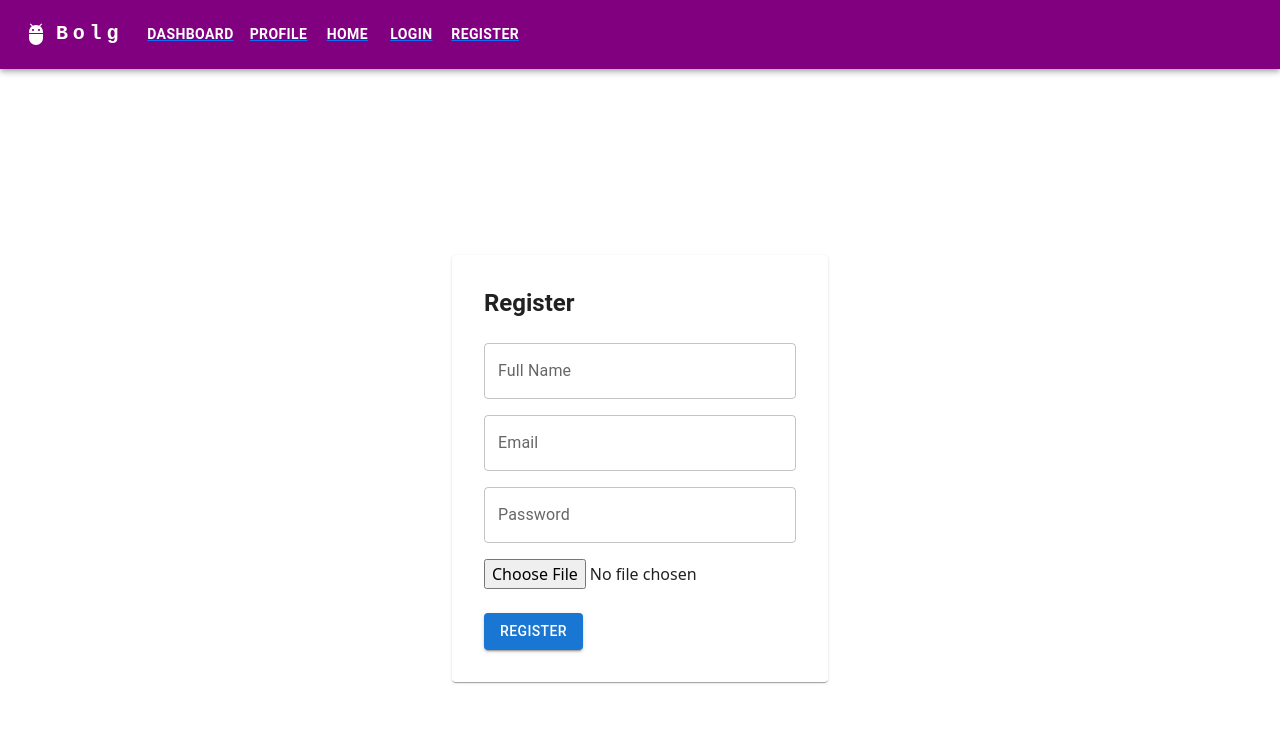
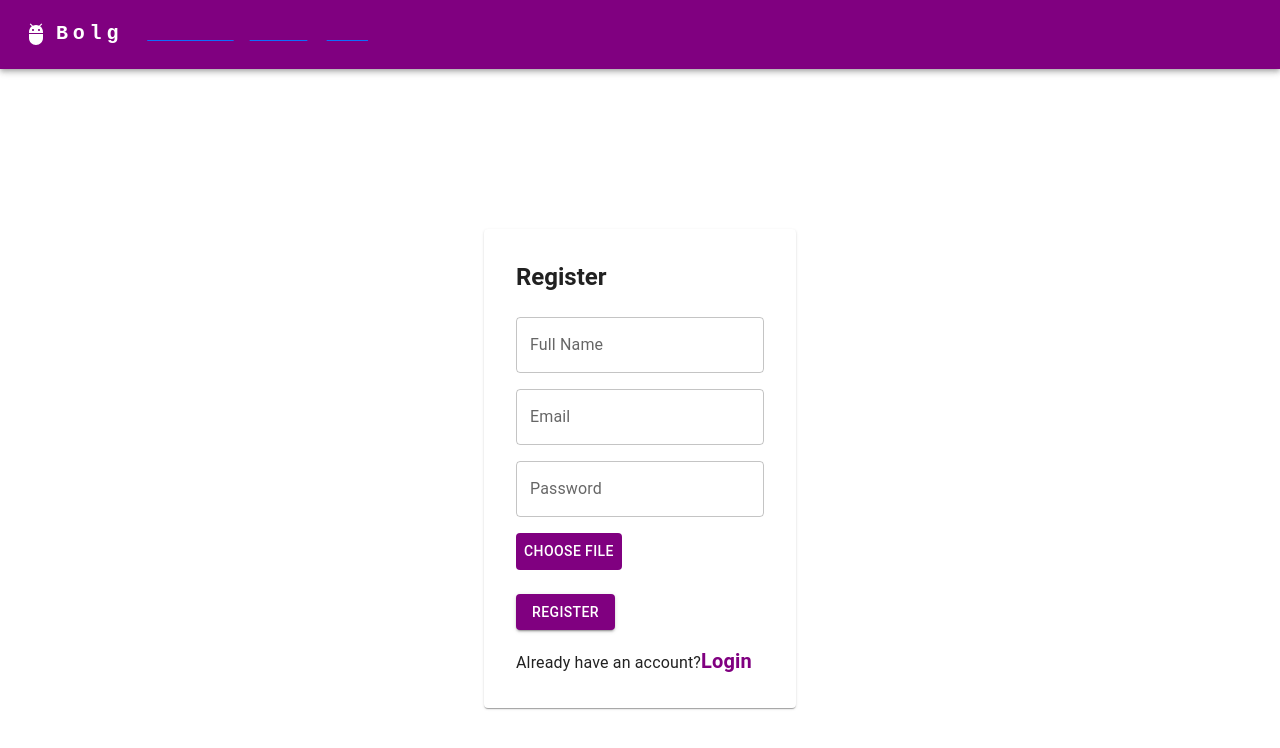
Before and after one commit to MuhammadAbrarulhaq986/SMIT-WMA-Batch-11-20-React-Blogging-App, a React (Vite) app: page /register in a window 1280 px wide. Shown: the top 748 px of the page. Built offline with nearby package versions, Linux system fonts and the light colour scheme.

Commit message:
React Filnal project Blogging App using React-Bootstrap, Material  UI, React Hook-Forms , React Router-Dom, and Firebase

```diff
--- a/src/components/Navbar.jsx
+++ b/src/components/Navbar.jsx
@@ -18,10 +18,12 @@ import {
   getCurrentUser,
   init,
 } from "../config/firebase/firebasemethods";
+import Stack from "@mui/material/Stack";
 
 const Navbar = () => {
   const navigate = useNavigate();
-  const [isUser, setIsUser] = React.useState(false); // Initialize isUser to false
+  const [isUser, setIsUser] = React.useState(false); // Initialize isUser     to false
+  const [user, setUser] = React.useState({}); // Add this line
   const [isActive, setIsActive] = React.useState(false);
   const [anchorElNav, setAnchorElNav] = React.useState(null);
 
@@ -32,6 +34,7 @@ const Navbar = () => {
       const user = await getCurrentUser();
       if (user) {
         setIsUser(true);
+        setUser(user); // Add this line
       }
     };
     checkUser();
@@ -56,9 +59,54 @@ const Navbar = () => {
     { label: "Dashboard", link: "/dashboard" },
     { label: "Profile", link: "/profile" },
     { label: "Home", link: "/" },
-    { label: "Login", link: "/login" },
-    { label: "Register", link: "/register" },
   ];
+
+  const authItems = isUser
+    ? [
+        {
+          label: (
+            <Stack direction="row" spacing={1}>
+              <Avatar src={user.photoURL} alt={user.displayName} />
+              <Typography variant="h6">{user.displayName}</Typography>
+              <Button
+                key="logout"
+                onClick={logoutUser}
+                sx={{
+                  my: 2,
+                  display: "block",
+                  color: "purple",
+                  fontWeight: "600",
+                }}
+              >
+                Logout
+              </Button>
+            </Stack>
+          ),
+        },
+      ]
+    : [
+        { label: "Login", link: "/login", onClick: () => navigate("/login") },
+        {
+          label: "Register",
+          link: "/register",
+          onClick: () => navigate("/register"),
+        },
+      ];
+
+  // Update isUser     state when user logs in
+  React.useEffect(() => {
+    const checkUser = async () => {
+      await init();
+      const user = await getCurrentUser();
+      if (user) {
+        setIsUser(true);
+        setUser(user);
+      } else {
+        setIsUser(false);
+      }
+    };
+    checkUser();
+  }, [navigate]);
 
   return (
     <AppBar position="static" sx={{ backgroundColor: "purple" }}>
@@ -117,7 +165,7 @@ const Navbar = () => {
                   className="navbar-item"
                   sx={{
                     textDecoration: "none",
-                    color: " white",
+                    color: " purple",
                   }}
                 >
                   <MenuItem onClick={handleCloseNavMenu}>
@@ -127,13 +175,16 @@ const Navbar = () => {
                   </MenuItem>
                 </Link>
               ))}
-              {isUser && (
-                <MenuItem onClick={logoutUser}>
+              {authItems.map((item, index) => (
+                <MenuItem
+                  key={index}
+                  onClick={item.onClick ? item.onClick : handleCloseNavMenu}
+                >
                   <Typography sx={{ textAlign: "center" }}>
-                    <b>Logout</b>
+                    <b>{item.label}</b>
                   </Typography>
                 </MenuItem>
-              )}
+              ))}
             </Menu>
           </Box>
           <Box sx={{ flexGrow: 1, display: { xs: "none", md: "flex" } }}>
@@ -144,27 +195,27 @@ const Navbar = () => {
                 className="navbar-item"
                 sx={{
                   textDecoration: "none",
-                  color: "white",
+                  color: "purple",
                 }}
               >
                 <Button
                   key={item.label}
                   onClick={handleCloseNavMenu}
-                  sx={{ my: 2, display: "block", color: "white" }}
+                  sx={{ my: 2, display: "block", color: "purple" }}
                 >
                   <b>{item.label}</b>
                 </Button>
               </Link>
             ))}
-            {isUser && (
+            {authItems.map((item, index) => (
               <Button
-                key="Logout"
-                onClick={logoutUser}
-                sx={{ my: 2, color: "white", display: "block" }}
+                key={index}
+                onClick={item.onClick ? item.onClick : handleCloseNavMenu}
+                sx={{ my: 2, display: "block", color: "purple" }}
               >
-                <b>Logout</b>
+                {item.label}
               </Button>
-            )}
+            ))}
           </Box>
         </Toolbar>
       </Container>
--- a/src/main.jsx
+++ b/src/main.jsx
@@ -7,8 +7,8 @@ import SingleUser from "./pages/SingleUser.jsx";
 import Register from "./pages/Register.jsx";
 import Home from "./pages/Home.jsx";
 import ProtectedRoutes from "./components/ProtectedRoutes.jsx";
+import Dashboard from "./pages/Dashboard.jsx";
 import Profile from "./pages/profile.jsx";
-import Dashboard from "./pages/Dashboard.jsx";
 const router = createBrowserRouter([
   {
     path: "",
--- a/src/pages/Login.jsx
+++ b/src/pages/Login.jsx
@@ -1,6 +1,7 @@
-import React from "react";
+import React, { useState } from "react";
 import { useForm } from "react-hook-form";
 import { loginUser } from "../config/firebase/firebasemethods";
+import { CircularProgress } from "@mui/material";
 import { useNavigate } from "react-router-dom";
 import {
   Box,
@@ -9,11 +10,14 @@ import {
   CardContent,
   Container,
   Grid,
+  Link,
   TextField,
   Typography,
 } from "@mui/material";
+import { useTheme } from "@mui/material/styles";
 
 const Login = () => {
+  const [loading, setLoading] = useState(false);
   const {
     register,
     handleSubmit,
@@ -28,17 +32,23 @@ const Login = () => {
   });
 
   const navigate = useNavigate();
+  const theme = useTheme();
 
   const handleLogin = async (data) => {
+    setLoading(true);
     try {
       const userLogin = await loginUser({
         email: data.email,
         password: data.password,
       });
       console.log(userLogin);
-      navigate("/home", { replace: true }); // Navigate to home page
+      navigate("/", { replace: true }); // Navigate to home page
     } catch (error) {
       console.error(error);
+      // Display an error message to the user
+      alert("Login failed. Please try again.");
+    } finally {
+      setLoading(false);
     }
   };
 
@@ -47,11 +57,14 @@ const Login = () => {
       maxWidth={false}
       sx={{
         height: "50vh",
-        // width: "600px",
         padding: "200px",
         display: "flex",
         justifyContent: "center",
         alignItems: "center",
+        [theme.breakpoints.down("sm")]: {
+          // adjust container for mobile size
+          padding: "100px",
+        },
       }}
     >
       <Card
@@ -84,9 +97,28 @@ const Login = () => {
             <span className="text-danger">This field is required</span>
           )}
           <br />
-          <Button variant="contained" type="submit">
-            Login
+          <Button
+            sx={{ background: "purple" }}
+            variant="contained"
+            type="submit"
+          >
+            {loading ? <CircularProgress size={24} /> : "Login"}
           </Button>
+          <Typography sx={{ mt: 2 }}>
+            Don't have an account?{" "}
+            <Link
+              sx={{
+                color: "purple",
+                fontWeight: "600",
+                fontSize: "20px",
+                textDecoration: "none",
+              }}
+              component="button"
+              onClick={() => navigate("/register")}
+            >
+              Register
+            </Link>
+          </Typography>
         </form>
       </Card>
     </Container>
--- a/src/pages/Register.jsx
+++ b/src/pages/Register.jsx
@@ -7,8 +7,11 @@ import {
   CardContent,
   Container,
   Grid,
+  Link,
   TextField,
   Typography,
+  CircularProgress,
+  styled,
 } from "@mui/material";
 
 const Register = () => {
@@ -22,8 +25,11 @@ const Register = () => {
     message: "",
   });
 
+  const [loading, setLoading] = useState(false);
+
   const handleRegister = async (event) => {
     event.preventDefault();
+    setLoading(true);
     console.log(email.current.value);
     console.log(password.current.value);
     console.log(fullName.current.value);
@@ -52,8 +58,22 @@ const Register = () => {
         success: false,
         message: "Registration failed. Please try again.",
       });
+    } finally {
+      setLoading(false);
     }
   };
+
+  const FileInput = styled("input")({
+    display: "none",
+  });
+
+  const FileInputLabel = styled(Button)({
+    backgroundColor: "purple",
+    color: "white",
+    "&:hover": {
+      backgroundColor: "purple",
+    },
+  });
 
   return (
     <Container
@@ -95,16 +115,49 @@ const Register = () => {
             inputRef={password}
           />
           <br />
-          <input
-            type="file"
-            placeholder="Enter your profile picture"
-            ref={profileImage}
-            style={{ width: "100%" }}
-          />
+          <Button
+            component="label"
+            sx={{
+              backgroundColor: "purple",
+              color: "white",
+              "&:hover": { backgroundColor: "purple" },
+            }}
+          >
+            Choose File
+            <input
+              type="file"
+              placeholder="Enter your profile picture"
+              ref={profileImage}
+              style={{ display: "none" }}
+            />
+          </Button>
           <br /> <br />
-          <Button variant="contained" type="submit">
-            Register
+          <Button
+            variant="contained"
+            type="submit"
+            sx={{ backgroundColor: "purple", color: "white" }}
+            disabled={loading}
+          >
+            {loading ? (
+              <CircularProgress size={24} sx={{ color: "white" }} />
+            ) : (
+              "Register"
+            )}
           </Button>
+          <Typography sx={{ mt: 2 }}>
+            Already have an account?
+            <Link
+              href="/login"
+              sx={{
+                color: "purple",
+                fontWeight: "600",
+                fontSize: "20px",
+                textDecoration: "none",
+              }}
+            >
+              Login
+            </Link>
+          </Typography>
           {registrationStatus.success && (
             <Typography variant="body1" sx={{ color: "green", mt: 2 }}>
               {registrationStatus.message}
--- a/src/pages/profile.jsx
+++ b/src/pages/profile.jsx
@@ -1,7 +1,66 @@
-import React from "react";
+import React, { useState, useEffect } from "react";
+import { useNavigate } from "react-router-dom";
+import { getCurrentUser, init } from "../config/firebase/firebasemethods";
+import {
+  Box,
+  Typography,
+  Avatar,
+  Stack,
+  ImageList,
+  ImageListItem,
+  ImageListItemBar,
+} from "@mui/material";
 
 const Profile = () => {
-  return <div>Profile</div>;
+  const [user, setUser] = useState({});
+  const navigate = useNavigate();
+
+  useEffect(() => {
+    const fetchUser = async () => {
+      await init();
+      const currentUser = await getCurrentUser();
+      if (currentUser) {
+        setUser(currentUser);
+      } else {
+        navigate("/login");
+      }
+    };
+    fetchUser();
+  }, [navigate]);
+
+  return (
+    <Box
+      sx={{
+        padding: 4,
+        display: "flex",
+        flexDirection: "column",
+        alignItems: "center",
+      }}
+    >
+      <Typography variant="h4" sx={{ marginBottom: 2 }}>
+        Profile
+      </Typography>
+      <Avatar
+        src={user.photoURL}
+        alt="Profile Picture"
+        sx={{ width: 100, height: 100, marginBottom: 2 }}
+      />
+      <Stack direction="column" spacing={1}>
+        <Typography variant="h6">Email: {user.email}</Typography>
+        <Typography variant="h6">Username: {user.displayName}</Typography>
+      </Stack>
+      <ImageList sx={{ width: 500, height: 450 }}>
+        <ImageListItem key={user.email}>
+          <img src={user.photoURL} alt={user.displayName} />
+          <ImageListItemBar
+            title={user.displayName}
+            subtitle={user.email}
+            actionIcon={<Avatar alt={user.displayName} src={user.photoURL} />}
+          />
+        </ImageListItem>
+      </ImageList>
+    </Box>
+  );
 };
 
 export default Profile;
```
Also changed, not shown: src/pages/Dashboard.jsx (+15 -2 lines).
